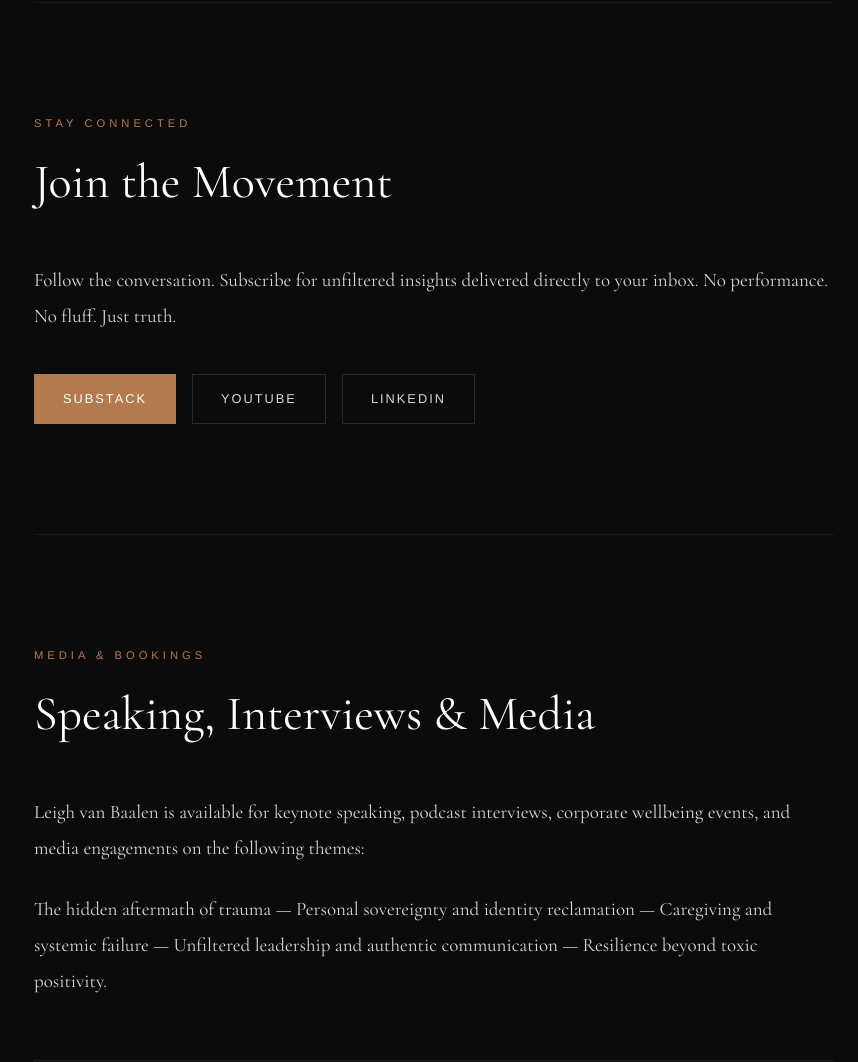
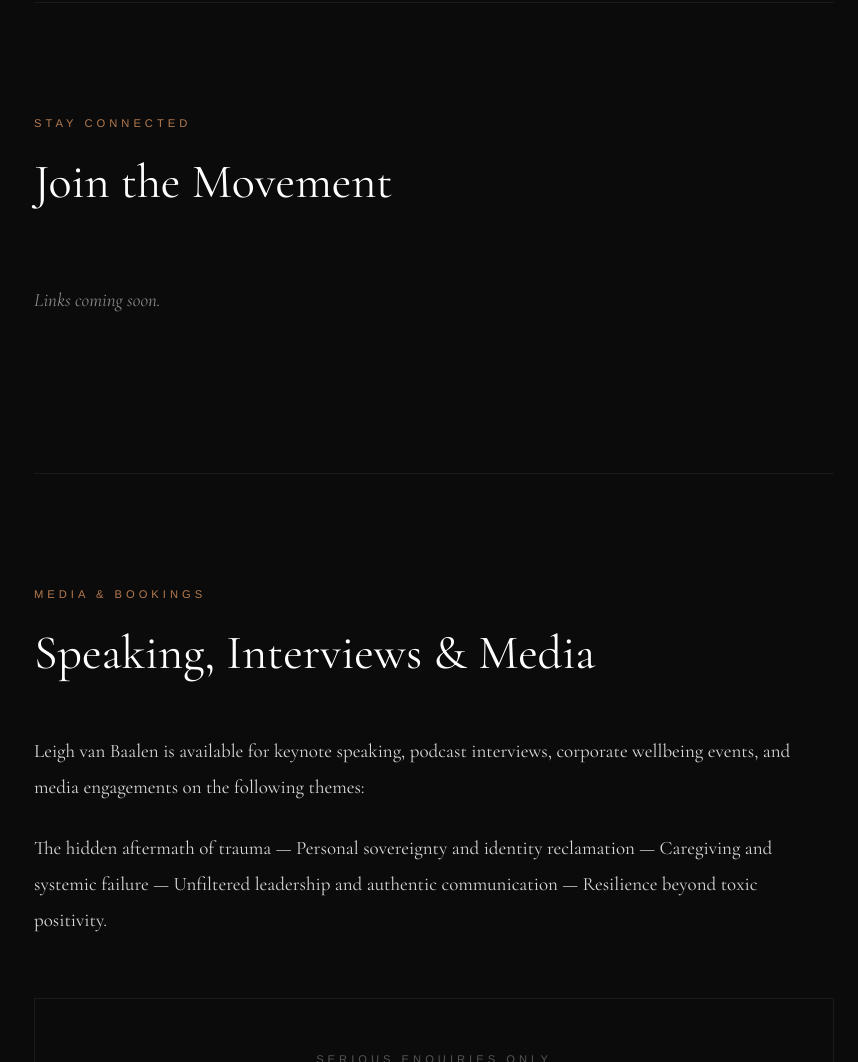
Before and after one commit to Leighvb/413-site, a plain HTML site: page index.html in a window 1280 px wide. Shown: the part 5644-6706 px from the top of the page, without its empty margins (206-1064 px from the left). Drawn offline with nearby package versions, Linux system fonts and the light colour scheme.

Commit message:
Update index.html

```diff
--- a/index.html
+++ b/index.html
@@ -223,17 +223,7 @@
     .retailer-note { font-size: 0.85rem; color: var(--text-dim); font-style: italic; margin-top: 20px; }
 
     /* CONNECT */
-    .connect-grid { display: flex; gap: 16px; flex-wrap: wrap; margin-top: 40px; }
-    .connect-btn {
-      font-family: 'Helvetica Neue', Arial, sans-serif;
-      display: inline-block; padding: 12px 28px;
-      text-decoration: none; font-size: 0.8rem;
-      letter-spacing: 2px; text-transform: uppercase;
-      transition: all 0.3s ease; border: 1px solid var(--border-mid); color: var(--text);
-    }
-    .connect-btn:hover { border-color: var(--copper); color: var(--white); background-color: #0f0f0f; }
-    .connect-btn.primary { background-color: var(--copper); border-color: var(--copper); color: var(--white); }
-    .connect-btn.primary:hover { background-color: var(--copper-dark); border-color: var(--copper-dark); }
+    .connect-placeholder { padding: 20px 0; color: var(--text-muted); font-style: italic; }
 
     /* MEDIA */
     .contact-box {
@@ -405,12 +395,7 @@
     <section id="connect" class="content-section">
       <span class="section-label">Stay Connected</span>
       <h2>Join the Movement</h2>
-      <p>Follow the conversation. Subscribe for unfiltered insights delivered directly to your inbox. No performance. No fluff. Just truth.</p>
-     <div class="connect-grid">
-  <a href="https://413unfilteredtruths.substack.com" target="_blank" class="connect-btn primary">Substack</a>
-  <a href="https://www.youtube.com/@413unfilteredtruths" target="_blank" class="connect-btn">YouTube</a>
-  <a href="https://www.linkedin.com/in/leigh-van-baalen-2ba8a558" target="_blank" class="connect-btn">LinkedIn</a>
-</div>
+      <p class="connect-placeholder">Links coming soon.</p>
     </section>
 
     <section id="media" class="content-section">
```
